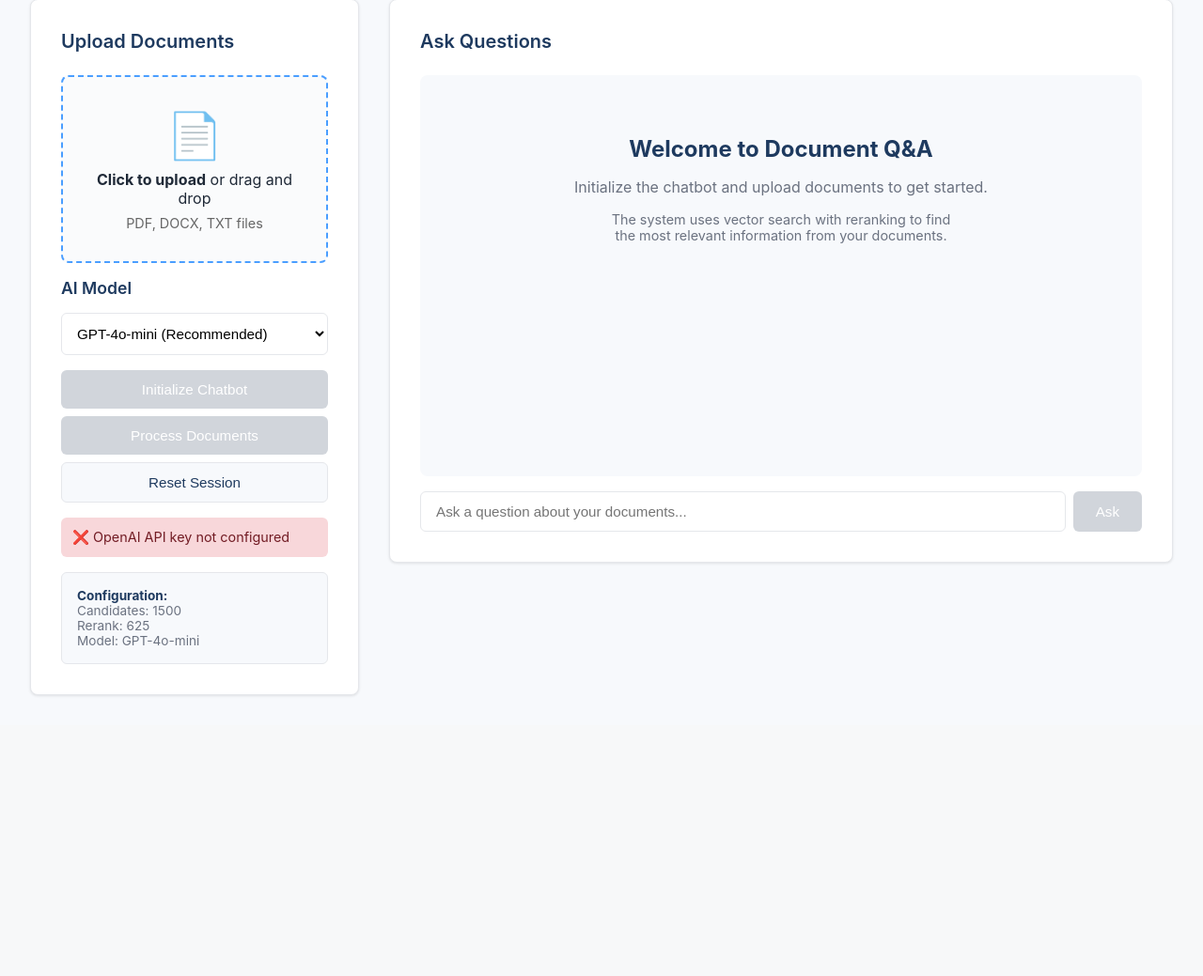
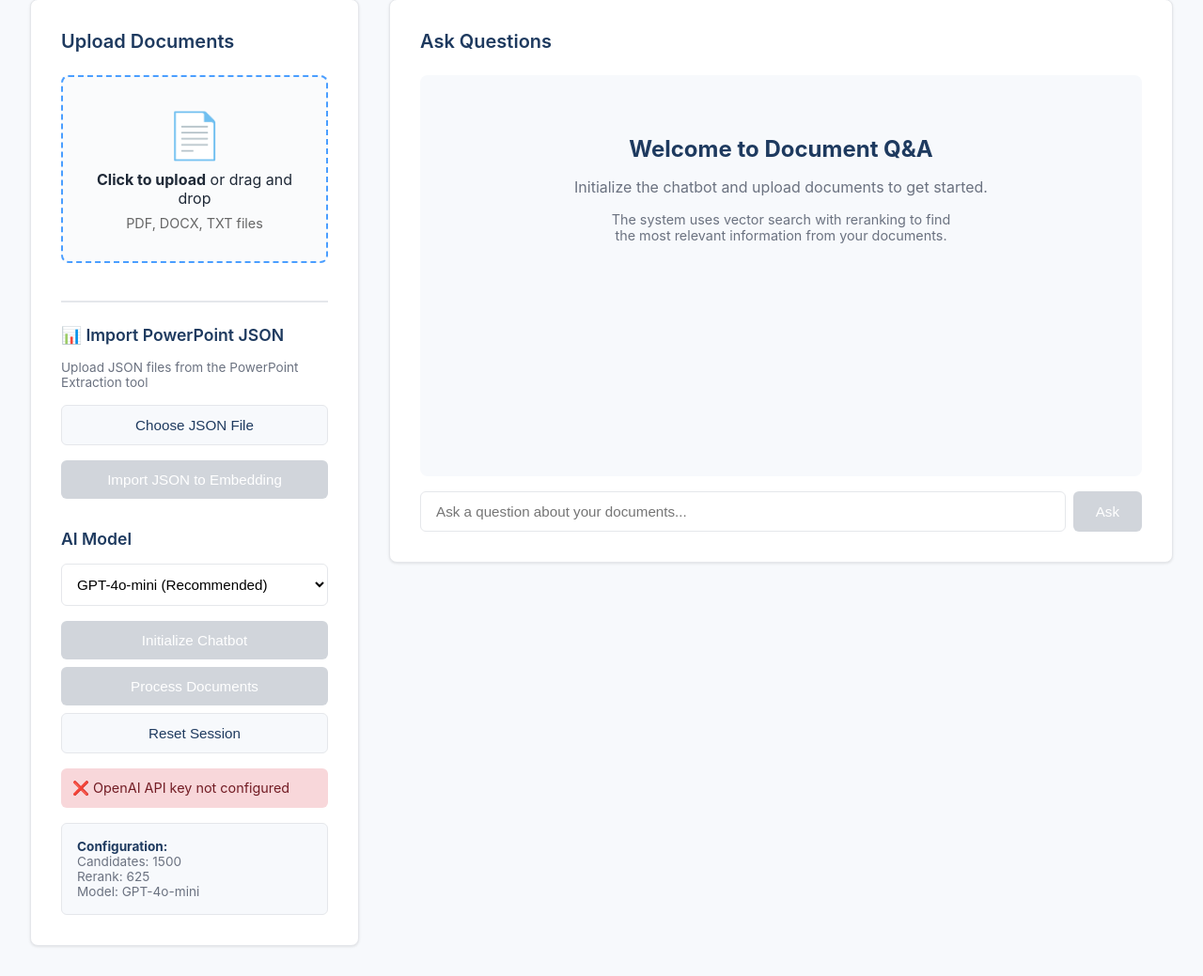
Before and after one commit to FreddieFF2006/OllamaChatbot, a Flask app: page /embedding in a window 1280 px wide. Shown: the part 101-1140 px from the top of the page at 94% size. Before the commit the page ends 842 px from the top, so only its background shows below. Run offline with Flask 3, Linux system fonts and the light colour scheme; data that the repository does not hold is empty; some libraries are stand-ins or nearby versions.

Commit message:
Add PowerPoint JSON import to embedding page
- Added JSON file upload section on embedding page
- Users can now import JSON files from PowerPoint Extraction tool
- Automatically adds extracted slides to embedding system
- Shows success message with slide and chunk counts
- Files appear in file list with 📊 icon

```diff
--- a/templates/embedding.html
+++ b/templates/embedding.html
@@ -535,6 +535,22 @@
 
             <div class="file-list" id="fileList"></div>
 
+            <!-- PowerPoint JSON Import Section -->
+            <div style="margin: 1.5rem 0; padding-top: 1.5rem; border-top: 2px solid var(--border-gray);">
+                <h3 class="sidebar-title">📊 Import PowerPoint JSON</h3>
+                <p style="font-size: 0.85rem; color: var(--text-light); margin-bottom: 1rem;">
+                    Upload JSON files from the PowerPoint Extraction tool
+                </p>
+                <input type="file" id="jsonFileInput" accept=".json" style="display: none;">
+                <button class="btn btn-secondary" id="jsonUploadBtn" onclick="document.getElementById('jsonFileInput').click()">
+                    Choose JSON File
+                </button>
+                <div id="jsonFileName" style="margin-top: 0.5rem; font-size: 0.9rem; color: var(--text-dark);"></div>
+                <button class="btn btn-primary" id="importJsonBtn" disabled style="margin-top: 0.5rem;">
+                    Import JSON to Embedding
+                </button>
+            </div>
+
             <div class="sidebar-section" style="margin-bottom: 1rem;">
                 <h3 class="sidebar-title">AI Model</h3>
                 <select id="modelSelect" class="model-select">
@@ -970,6 +986,91 @@
                     initBtn.disabled = true;
                 }
             });
+
+        // PowerPoint JSON Import functionality
+        let selectedJsonFile = null;
+
+        document.getElementById('jsonFileInput').addEventListener('change', (e) => {
+            const file = e.target.files[0];
+            if (file) {
+                selectedJsonFile = file;
+                document.getElementById('jsonFileName').textContent = `Selected: ${file.name}`;
+                document.getElementById('importJsonBtn').disabled = false;
+            }
+        });
+
+        document.getElementById('importJsonBtn').addEventListener('click', async () => {
+            if (!selectedJsonFile) {
+                showStatus('❌ Please select a JSON file first', 'error');
+                return;
+            }
+
+            const importBtn = document.getElementById('importJsonBtn');
+            importBtn.disabled = true;
+            importBtn.innerHTML = '<span class="loading"></span> Importing...';
+
+            try {
+                // Read the JSON file
+                const reader = new FileReader();
+                reader.onload = async (event) => {
+                    try {
+                        const jsonData = JSON.parse(event.target.result);
+
+                        // Send to import endpoint
+                        const response = await fetch('/api/embedding/import-json', {
+                            method: 'POST',
+                            headers: { 'Content-Type': 'application/json' },
+                            body: JSON.stringify({ json_data: jsonData })
+                        });
+
+                        const result = await response.json();
+
+                        if (result.success) {
+                            documentsLoaded = true;
+                            questionInput.disabled = false;
+                            askBtn.disabled = false;
+
+                            // Clear welcome message
+                            const welcomeMsg = chatMessages.querySelector('.welcome-message');
+                            if (welcomeMsg) {
+                                chatMessages.innerHTML = '';
+                            }
+
+                            // Add success message to chat
+                            addMessage('system', `✅ Imported PowerPoint: ${result.deck_name} (${result.slides_imported} slides, ${result.chunks_created} chunks)`);
+
+                            // Add to file list
+                            const fileListDiv = document.getElementById('fileList');
+                            const pptItem = document.createElement('div');
+                            pptItem.className = 'file-item';
+                            pptItem.innerHTML = `<span>📊 ${result.deck_name} (PPT JSON)</span>`;
+                            fileListDiv.appendChild(pptItem);
+
+                            showStatus(`✅ Successfully imported ${result.deck_name}`, 'success');
+
+                            // Reset JSON selection
+                            selectedJsonFile = null;
+                            document.getElementById('jsonFileName').textContent = '';
+                            document.getElementById('jsonFileInput').value = '';
+                        } else {
+                            throw new Error(result.error || 'Import failed');
+                        }
+                    } catch (error) {
+                        showStatus('❌ Error: ' + error.message, 'error');
+                    } finally {
+                        importBtn.disabled = false;
+                        importBtn.innerHTML = 'Import JSON to Embedding';
+                    }
+                };
+
+                reader.readAsText(selectedJsonFile);
+
+            } catch (error) {
+                showStatus('❌ Error reading file: ' + error.message, 'error');
+                importBtn.disabled = false;
+                importBtn.innerHTML = 'Import JSON to Embedding';
+            }
+        });
     </script>
 
 </body>
```
